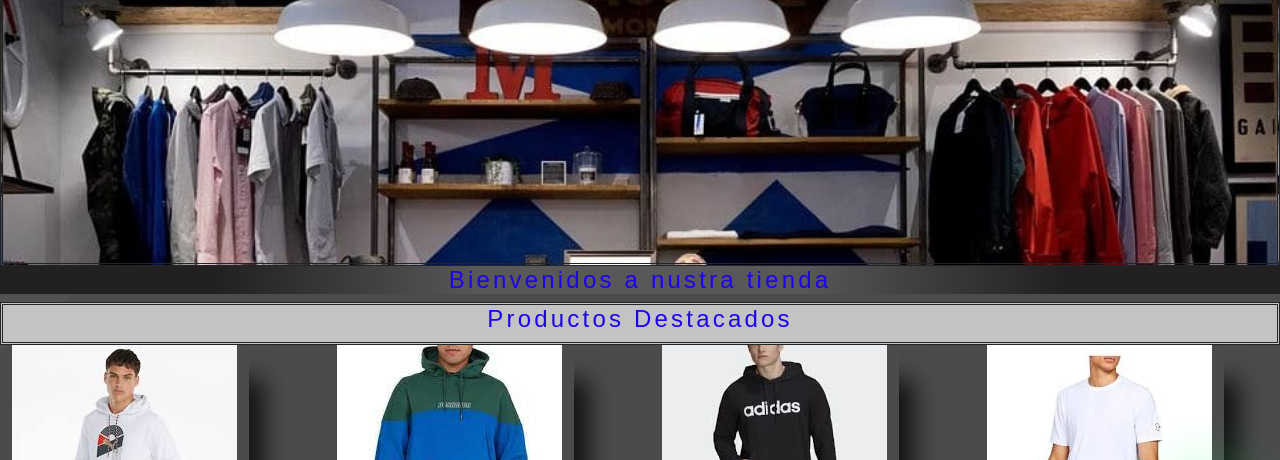
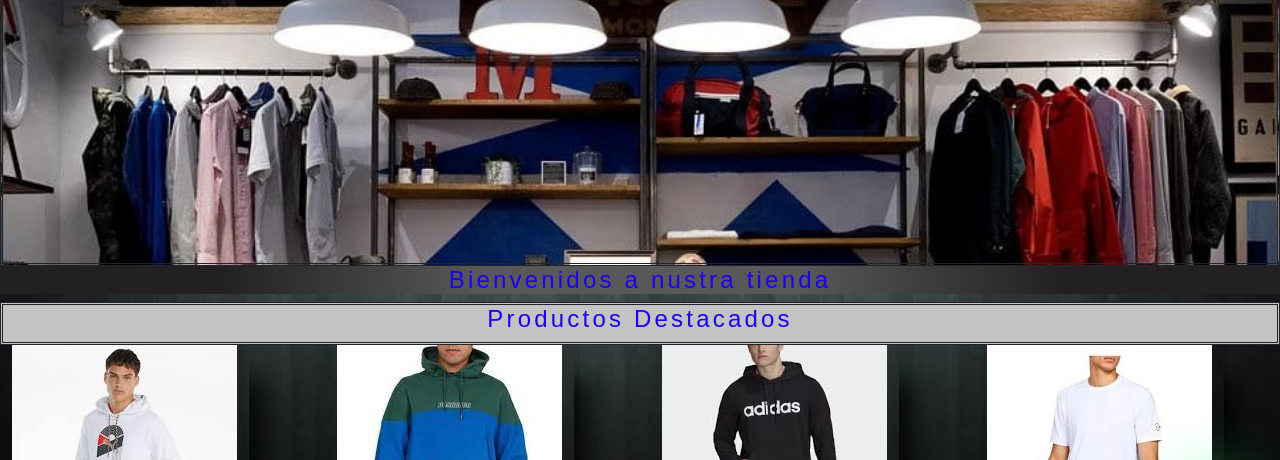
Before and after one commit to ramiroalfano/Ragnarclothes-Alfano, a plain HTML site: page index.html in a window 1280 px wide. Shown: the part 230-690 px from the top of the page. Drawn offline with nearby package versions, Linux system fonts and the light colour scheme.

Commit message:
arreglos links
arreglo imagen bg

```diff
--- a/estilo.css
+++ b/estilo.css
@@ -4,8 +4,8 @@
     padding: 0;
 }
 body{
-    background-image: url(/imagenes/Shiny\ Overlay.svg);
-    background-size: cover;
+    background-image: url(/imagenes/21omxpw-768x480.jpg);
+    background-size:contain;
     font-family: 'Source Sans Pro', sans-serif;
 }
 h1{
```
Also changed, not shown: imagenes/Shiny Overlay.svg (deleted), imagenes/ShinyOverlay.svg (added).
